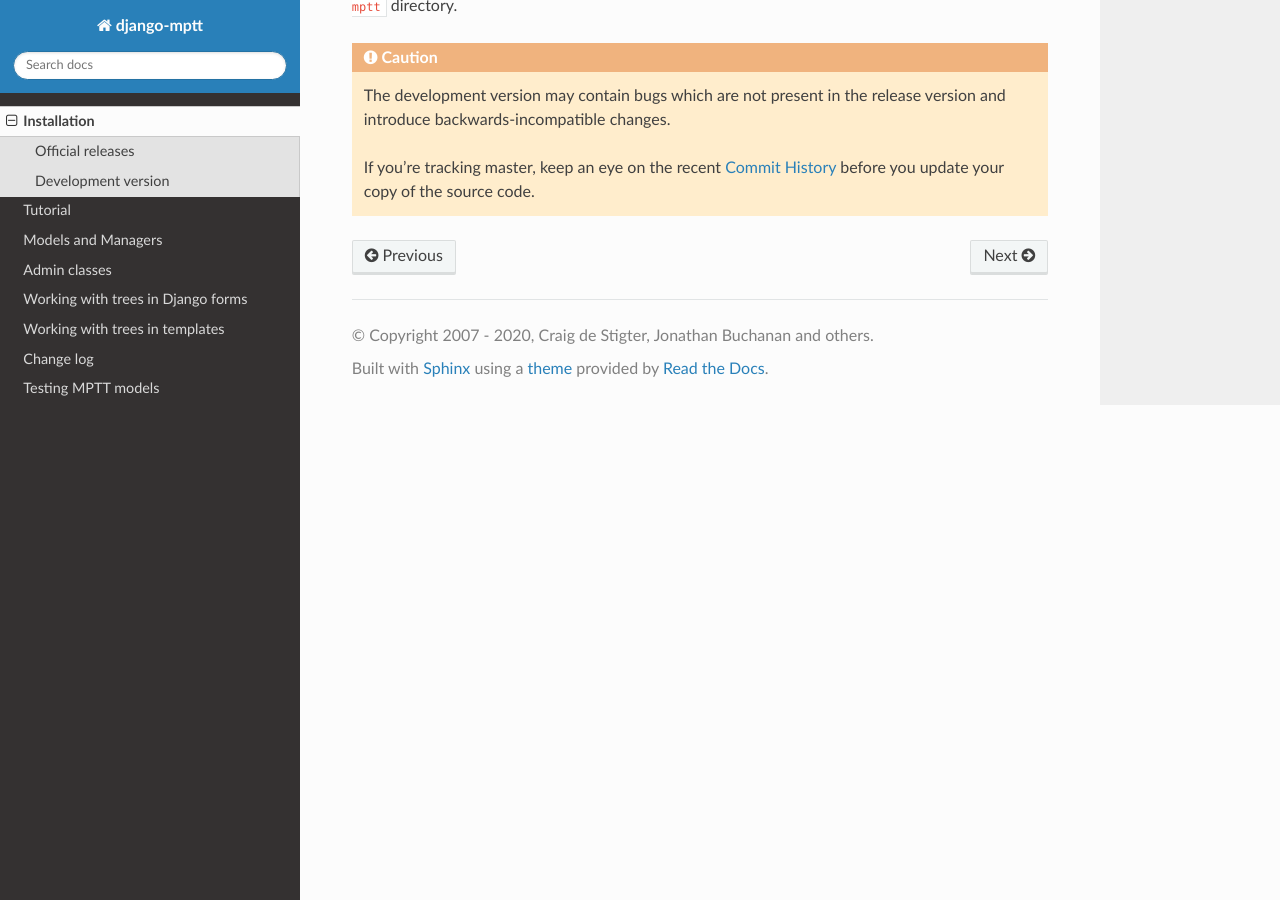
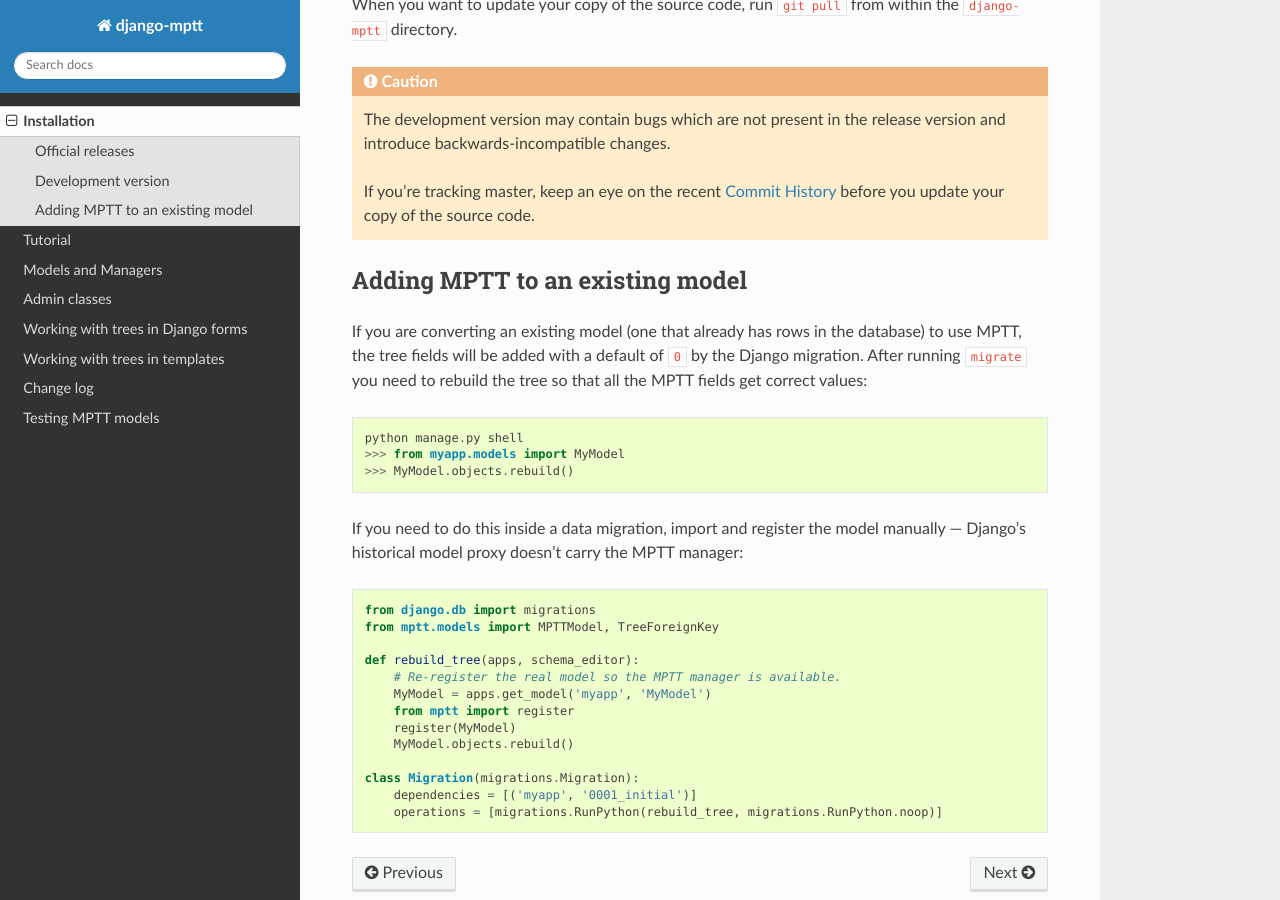
Before and after one commit to django-mptt/django-mptt, a Sphinx documentation site: the page built from docs/install.rst, in a window 1280 px wide and 900 px high, scrolled down 1123 px. Built offline with Sphinx 7.4.7 and the Read the Docs theme 3.1.0, drawn with Linux system fonts in a browser that asks for light colours; pages that are not in the unit, such as notebooks, are missing from menus; the version number could not be read and is left out; some of the changed text lies outside the part shown.

Commit message:
Improve docs: recursetree limitation, node_moved state, migrations, tutorial
Document that block.super does not work inside {% recursetree %} because
the tag removes its content from the template inheritance chain; suggest
{% include %} as the workaround (#249).

Clarify that node_moved fires after node.save() with all MPTT fields
already updated, so signal handlers can safely read tree attributes
from the instance (#435).

Add a section to install.rst explaining how to rebuild tree fields after
adding MPTT to an existing model, including a data-migration example
using mptt.register() (#195).

Clarify in the tutorial that Genre is just an example model name and
can be replaced with whatever name fits the project (#190).

```diff
--- a/docs/install.rst
+++ b/docs/install.rst
@@ -55,3 +55,33 @@
 .. _`git`: https://git-scm.com/
 .. _`PYTHONPATH`: http://docs.python.org/tut/node8.html#SECTION008110000000000000000
 .. _`Commit History`: https://github.com/django-mptt/django-mptt/commits/master
+
+
+Adding MPTT to an existing model
+=================================
+
+If you are converting an existing model (one that already has rows in the
+database) to use MPTT, the tree fields will be added with a default of ``0``
+by the Django migration.  After running ``migrate`` you need to rebuild the
+tree so that all the MPTT fields get correct values::
+
+    python manage.py shell
+    >>> from myapp.models import MyModel
+    >>> MyModel.objects.rebuild()
+
+If you need to do this inside a data migration, import and register the model
+manually — Django's historical model proxy doesn't carry the MPTT manager::
+
+    from django.db import migrations
+    from mptt.models import MPTTModel, TreeForeignKey
+
+    def rebuild_tree(apps, schema_editor):
+        # Re-register the real model so the MPTT manager is available.
+        MyModel = apps.get_model('myapp', 'MyModel')
+        from mptt import register
+        register(MyModel)
+        MyModel.objects.rebuild()
+
+    class Migration(migrations.Migration):
+        dependencies = [('myapp', '0001_initial')]
+        operations = [migrations.RunPython(rebuild_tree, migrations.RunPython.noop)]
--- a/docs/tutorial.rst
+++ b/docs/tutorial.rst
@@ -63,7 +63,11 @@
 Set up your model
 -----------------
 
-Start with a basic subclass of MPTTModel, something like this::
+Start with a basic subclass of ``MPTTModel``. The example below uses a
+``Genre`` model — swap in whatever name fits your domain (``Category``,
+``Page``, ``Section``, etc.)::
+
+
 
     from django.db import models
     from mptt.models import MPTTModel, TreeForeignKey
```
Also changed, not shown: docs/models.rst (+9 -2 lines), docs/templates.rst (+7 -0 lines).
